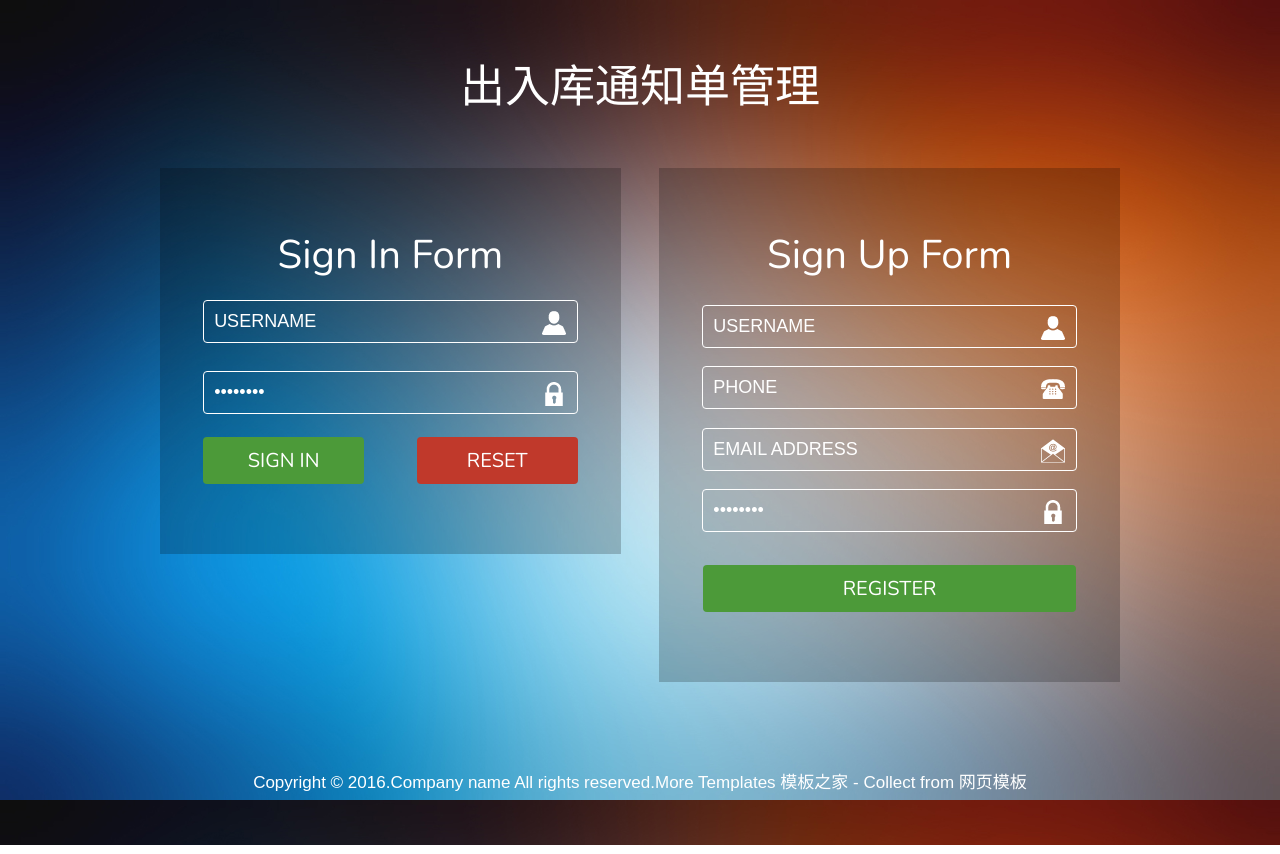
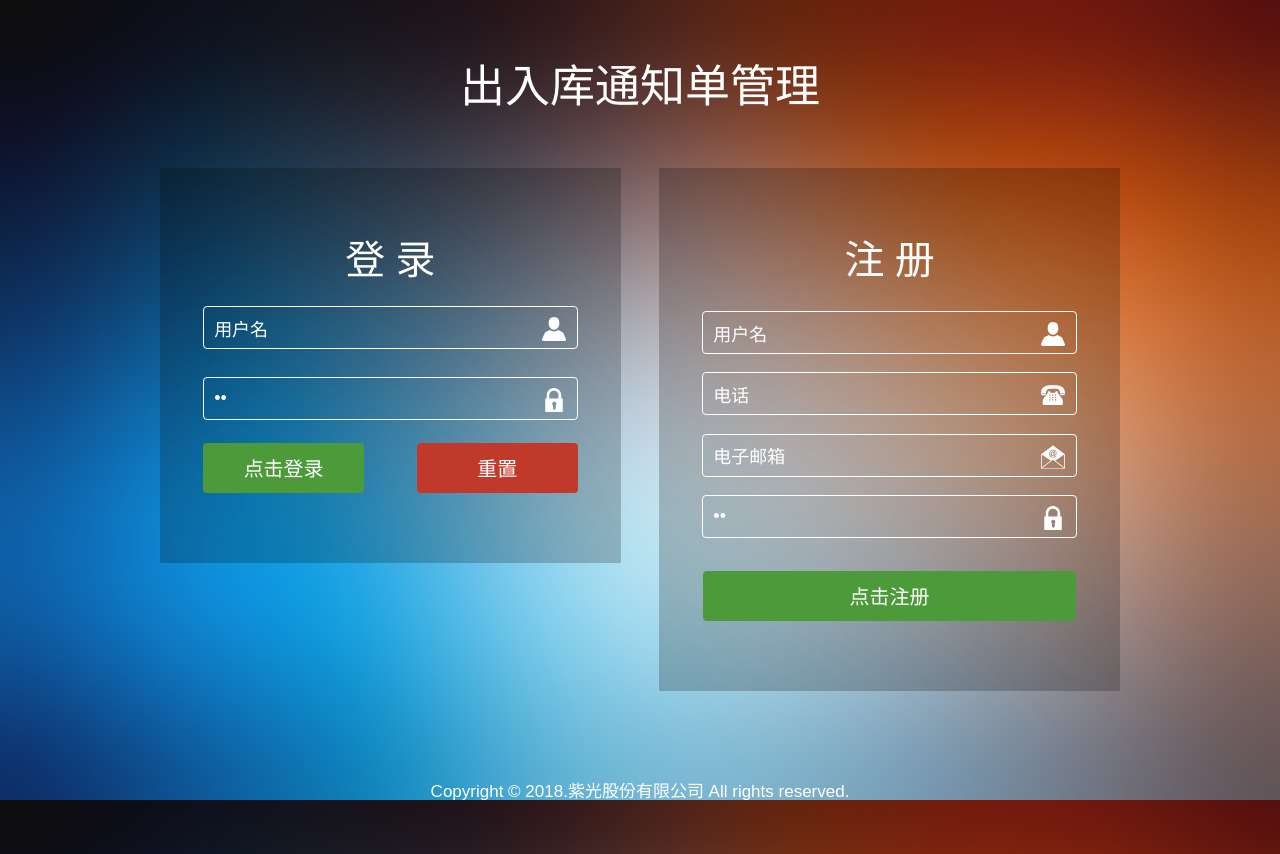
Before and after one commit to ljwxxx/login-test, a plain HTML site: page index.html in a window 1280 px wide. Drawn offline with nearby package versions, Linux system fonts and the light colour scheme; a web font is replaced by a local one.

Commit message:
Update index.html

```diff
--- a/index.html
+++ b/index.html
@@ -18,31 +18,31 @@
 <h1>出入库通知单管理</h1>
 <div class="log">
 	<div class="content1">
-		<h2>Sign In Form</h2>
+		<h2>登 录</h2>
 		<form>
-			<input type="text" name="userid" value="USERNAME" onfocus="this.value = '';" onblur="if (this.value == '') {this.value = 'USERNAME';}">
-			<input type="password" name="psw" value="PASSWORD" onfocus="this.value = '';" onblur="if (this.value == '') {this.value = 'PASSWORD';}">
+			<input type="text" name="userid" value="用户名" onfocus="this.value = '';" onblur="if (this.value == '') {this.value = 'USERNAME';}">
+			<input type="password" name="psw" value="密码" onfocus="this.value = '';" onblur="if (this.value == '') {this.value = 'PASSWORD';}">
 			<div class="button-row">
-				<input type="submit" class="sign-in" value="Sign In">
-				<input type="reset" class="reset" value="Reset">
+				<input type="submit" class="sign-in" value="点击登录">
+				<input type="reset" class="reset" value="重置">
 				<div class="clear"></div>
 			</div>
 		</form>
 	</div>
 	<div class="content2">
-		<h2>Sign Up Form</h2>
+		<h2>注 册</h2>
 		<form>
-			<input type="text" name="userid" value="USERNAME" onfocus="this.value = '';" onblur="if (this.value == '') {this.value = 'NAME AND SURNAME';}">
-			<input type="tel" name="usrtel" value="PHONE" onfocus="this.value = '';" onblur="if (this.value == '') {this.value = 'PHONE';}">
-			<input type="email" name="email" value="EMAIL ADDRESS" onfocus="this.value = '';" onblur="if (this.value == '') {this.value = 'EMAIL ADDRESS';}">
-			<input type="password" name="psw" value="PASSWORD" onfocus="this.value = '';" onblur="if (this.value == '') {this.value = 'PASSWORD';}">
-			<input type="submit" class="register" value="Register">
+			<input type="text" name="userid" value="用户名" onfocus="this.value = '';" onblur="if (this.value == '') {this.value = 'NAME AND SURNAME';}">
+			<input type="tel" name="usrtel" value="电话" onfocus="this.value = '';" onblur="if (this.value == '') {this.value = 'PHONE';}">
+			<input type="email" name="email" value="电子邮箱" onfocus="this.value = '';" onblur="if (this.value == '') {this.value = 'EMAIL ADDRESS';}">
+			<input type="password" name="psw" value="密码" onfocus="this.value = '';" onblur="if (this.value == '') {this.value = 'PASSWORD';}">
+			<input type="submit" class="register" value="点击注册">
 		</form>
 	</div>
 	<div class="clear"></div>
 </div>
 <div class="footer">
-	<p>Copyright &copy; 2016.Company name All rights reserved.More Templates <a href="http://www.cssmoban.com/" target="_blank" title="模板之家">模板之家</a> - Collect from <a href="http://www.cssmoban.com/" title="网页模板" target="_blank">网页模板</a></p>
+	<p>Copyright &copy; 2018.紫光股份有限公司 All rights reserved.</p>
 </div>
 
 </body>
```
